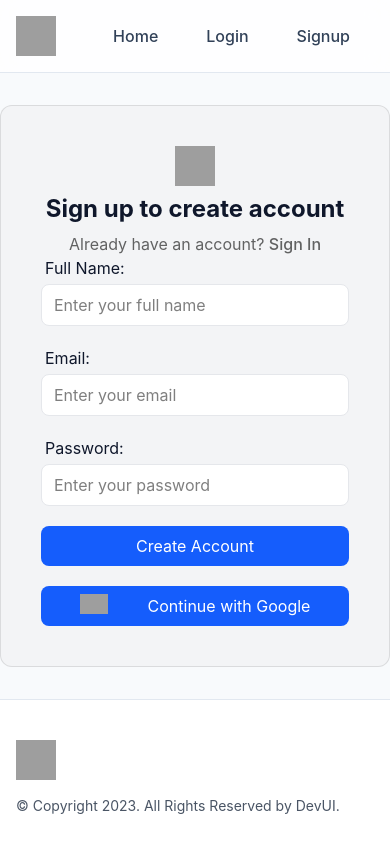
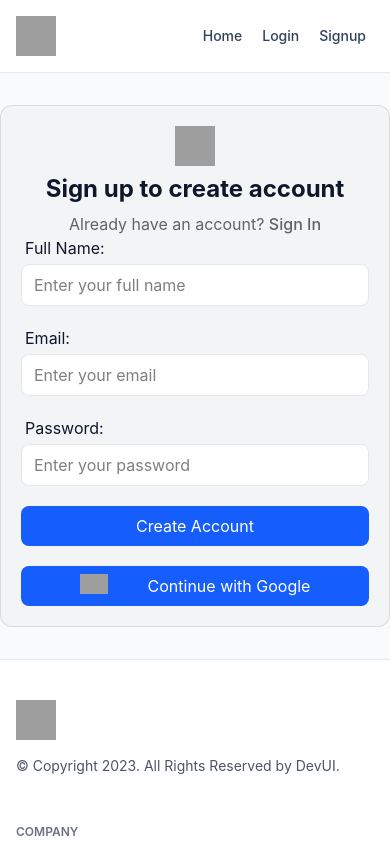
Before and after one commit to Kamran-Ghori/BLOG_APP, a React (Vite) app: page /signup in a window 390 px wide. Shown: the top 844 px of the page. Built offline with nearby package versions, Linux system fonts and the light colour scheme; no server answers; grey boxes are pictures that could not be loaded.

Commit message:
Add readme

```diff
--- a/src/component/Header/header.jsx
+++ b/src/component/Header/header.jsx
@@ -42,16 +42,16 @@ function Header(){
     return (
         <header className="py-4 bg-white/80 backdrop-blur-md sticky top-0 z-50 border-b border-slate-200 transition-all">
             <Container>
-                <nav className="flex">
-                    <div className="mr-4">
+                <nav className="flex flex-wrap items-center gap-y-3">
+                    <div className="mr-4 shrink-0">
                         <Link to="/">
                         <Logo width="70px"/>
                         </Link>
                     </div>
-                    <ul className="flex ml-auto">
+                    <ul className="ml-auto flex flex-wrap justify-end gap-1">
                         {nav_items.map((item)=>(
                             item.active && (<li key={item.name}>
-                            <button  className="inline-block px-6 py-2 duration-200 hover:bg-slate-100 text-slate-700 font-medium rounded-full " onClick={()=>{navigation(item.url)}}>{item.name}</button>
+                            <button  className="inline-block px-2 py-2 text-sm duration-200 hover:bg-slate-100 text-slate-700 font-medium rounded-full sm:px-4 sm:text-base" onClick={()=>{navigation(item.url)}}>{item.name}</button>
                             </li>)
                         ))}
 
--- a/src/component/login.jsx
+++ b/src/component/login.jsx
@@ -65,7 +65,7 @@ return (
  <div
     className='flex items-center justify-center w-full'
     >
-        <div className={`mx-auto w-full max-w-lg bg-gray-100 rounded-xl p-10 border border-black/10`}>
+        <div className={`mx-auto w-full max-w-lg rounded-xl border border-black/10 bg-gray-100 p-5 sm:p-10`}>
         <div className="mb-2 flex justify-center">
                     <span className="flex w-full  justify-center">
                         <Logo width="100%" />
--- a/src/component/post_form.jsx
+++ b/src/component/post_form.jsx
@@ -90,8 +90,8 @@ if(post){
 
 
     return (
-        <form onSubmit={handleSubmit(submit)} className="flex flex-wrap">
-            <div className="w-2/3 px-2">
+        <form onSubmit={handleSubmit(submit)} className="flex flex-wrap gap-y-4">
+            <div className="w-full px-2 lg:w-2/3">
             <Input  label="Title :"
                     placeholder="Title"
                     className="mb-4"
@@ -109,7 +109,7 @@ className='mb-4'
 
 <RTE label="Content: " name="content" control={control} default_value={getValues("content")} />
             </div>
-                        <div className="w-1/3 px-2">
+                        <div className="w-full px-2 lg:w-1/3">
 <Input  label="Featured Image :"
                     type="file"
                     className="mb-4"
--- a/src/component/signup.jsx
+++ b/src/component/signup.jsx
@@ -47,7 +47,7 @@ export default function SignUp(){
 };
 return (
     <div className="flex items-center justify-center">
-            <div className={`mx-auto w-full max-w-lg bg-gray-100 rounded-xl p-10 border border-black/10`}>
+            <div className={`mx-auto w-full max-w-lg rounded-xl border border-black/10 bg-gray-100 p-5 sm:p-10`}>
             <div className="mb-2 flex justify-center">
                      <span className="flex w-full  justify-center">
                                             <Logo width="100%" />
--- a/src/index.css
+++ b/src/index.css
@@ -6,3 +6,19 @@ body {
   background-color: #f8fafc; /* slate-50 */
   color: #0f172a; /* slate-900 */
 }
+
+*,
+*::before,
+*::after {
+  box-sizing: border-box;
+}
+
+img,
+video,
+iframe {
+  max-width: 100%;
+}
+
+main {
+  min-width: 0;
+}
--- a/src/pages/all_post.jsx
+++ b/src/pages/all_post.jsx
@@ -19,9 +19,9 @@ export default function My_Posts(){
     return(
         <div className="w-full py-8">
             <Container>
-                <div className="flex flex-wrap">
+                <div className="grid grid-cols-1 gap-6 sm:grid-cols-2 lg:grid-cols-4">
                     {posts.map((post)=>(
-                        <div key={post.$id} className="p-2 w-1/4">
+                        <div key={post.$id} className="w-full">
                             <Post_Card {...post} />
                         </div>
                     ))}
--- a/src/pages/post.jsx
+++ b/src/pages/post.jsx
@@ -43,7 +43,7 @@ let isAuthor=false;
     }
 
     return post ? (
-       <div className="py-10 px-6">
+    <div className="px-2 py-6 sm:px-6 sm:py-10">
     <Container>
         <div className="max-w-5xl mx-auto bg-white rounded-3xl shadow-xl overflow-hidden">
 
@@ -54,7 +54,7 @@ let isAuthor=false;
                 >
                     {post.image.map((img, i) => (
                         <SwiperSlide key={i}>
-                            <div className="h-[500px] flex items-center justify-center">
+                            <div className="flex h-64 items-center justify-center sm:h-[500px]">
                                 <img
                                     src={data_base.get_image_preview(img)}
                                     alt=""
@@ -71,16 +71,16 @@ let isAuthor=false;
                 </div>
 
                 {isAuthor && (
-                    <div className="absolute top-4 left-4 z-20 flex gap-3">
+                    <div className="absolute left-3 top-3 z-20 flex gap-2 sm:left-4 sm:top-4 sm:gap-3">
                         <Link to={`/edit-post/${post.$id}`}>
-                            <Button className="bg-green-600 hover:bg-green-700 rounded-full px-6 py-2">
+                            <Button className="rounded-full bg-green-600 px-3 py-2 text-sm hover:bg-green-700 sm:px-6 sm:text-base">
                                 Edit
                             </Button>
                         </Link>
 
                         <Button
                             onClick={deletepost}
-                            className="bg-red-600 hover:bg-red-700 rounded-full px-6 py-2"
+                            className="rounded-full bg-red-600 px-3 py-2 text-sm hover:bg-red-700 sm:px-6 sm:text-base"
                         >
                             Delete
                         </Button>
@@ -89,8 +89,8 @@ let isAuthor=false;
             </div>
 
             {/* Content */}
-            <div className="p-8">
-                <h1 className="text-4xl font-bold text-slate-800 mb-6">
+            <div className="p-4 sm:p-8">
+                <h1 className="mb-6 text-2xl font-bold text-slate-800 sm:text-4xl">
                     {post.title}
                 </h1>
 
```
Also changed, not shown: 2 other files (tests, documents, lock files or other folders).
